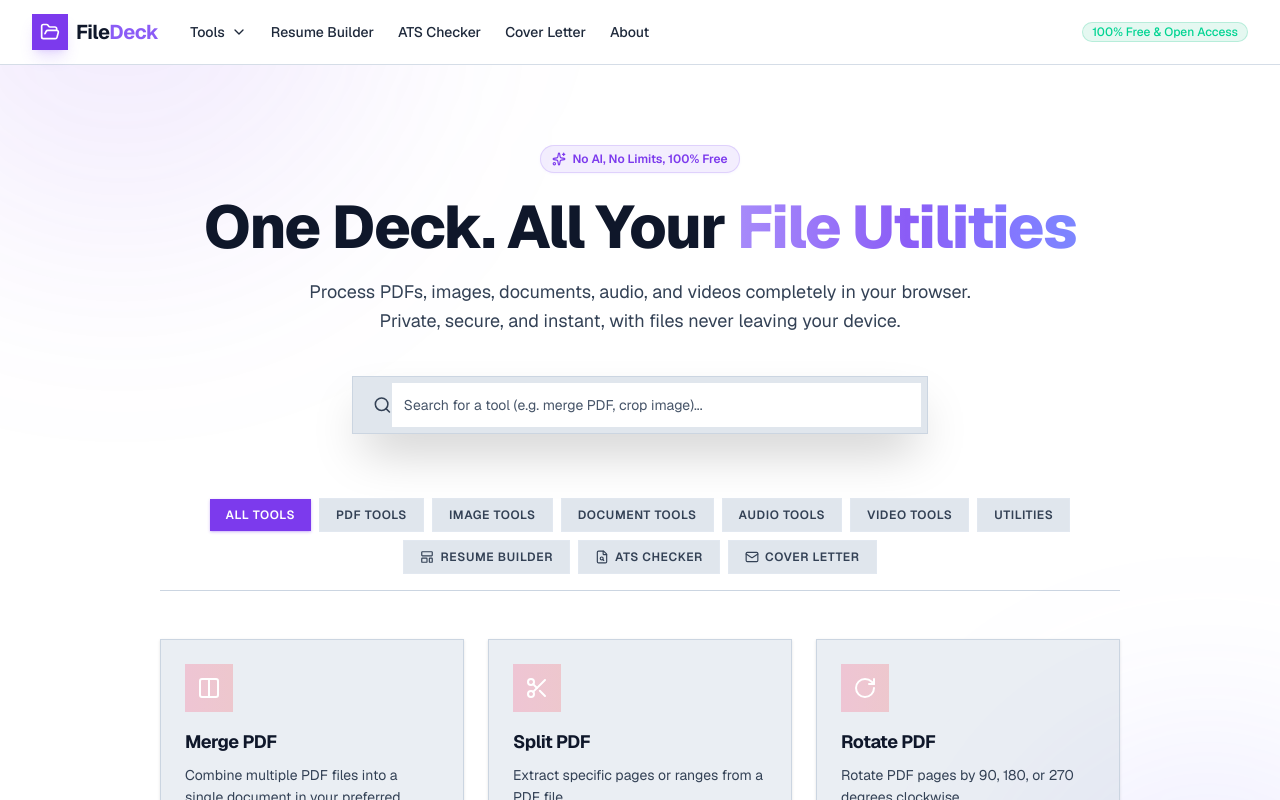
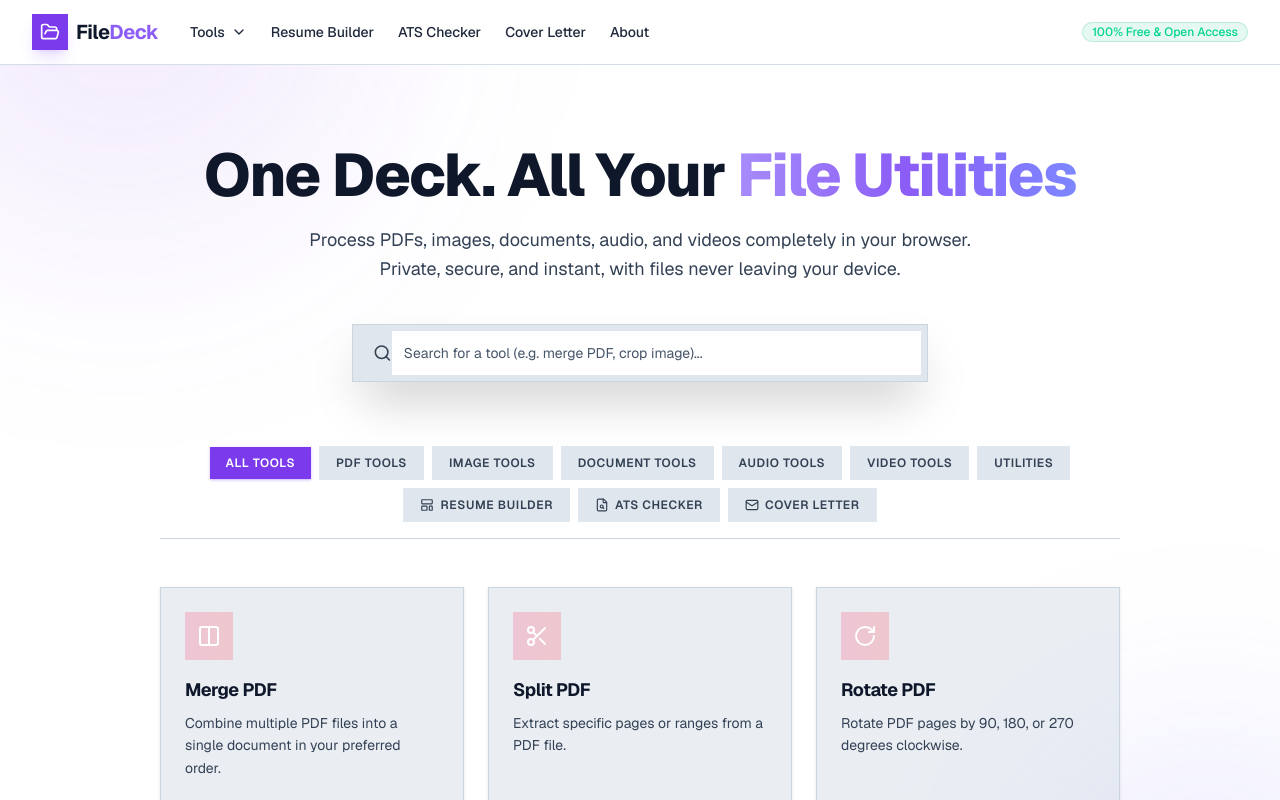
Before and after one commit to Naveen27K/filedeck, a Next.js app in the folder apps/web/: page / in a window 1280 px wide. Shown: the top 800 px of the page. Built offline with nearby package versions, Linux system fonts and the light colour scheme.

Commit message:
Update website

```diff
--- a/apps/web/src/app/page.tsx
+++ b/apps/web/src/app/page.tsx
@@ -28,10 +28,6 @@ export default function Home() {
 
       {/* Hero Section */}
       <div className="relative mx-auto max-w-5xl px-4 pt-20 pb-16 text-center sm:px-6 lg:px-8">
-        <span className="inline-flex items-center gap-1.5 rounded-full bg-violet-500/10 px-3 py-1.5 text-xs font-semibold text-violet-400 ring-1 ring-inset ring-violet-500/20 shadow-sm shadow-violet-500/5 mb-6">
-          <Sparkles className="h-3.5 w-3.5" />
-          No AI, No Limits, 100% Free
-        </span>
         <h1 className="text-4xl font-extrabold tracking-tight text-white sm:text-6xl">
           One Deck. All Your{' '}
           <span className="bg-gradient-to-r from-violet-400 via-violet-500 to-indigo-400 bg-clip-text text-transparent">
```
